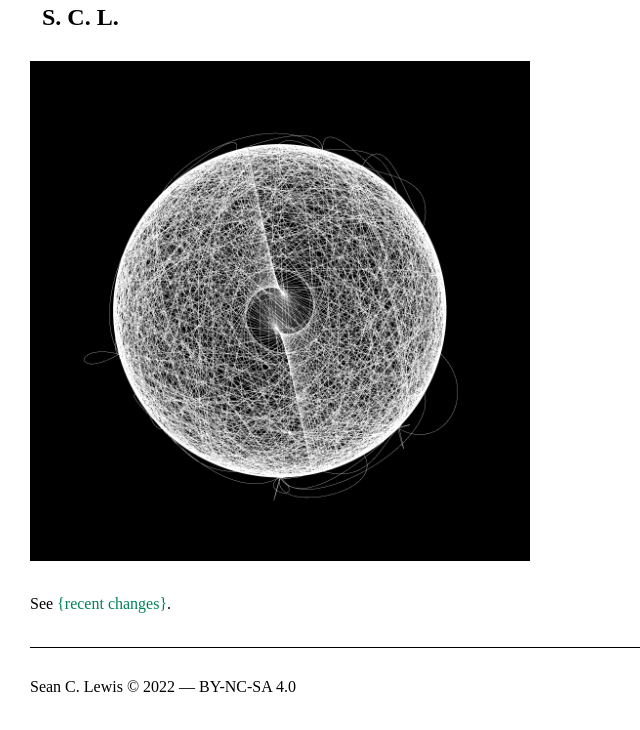
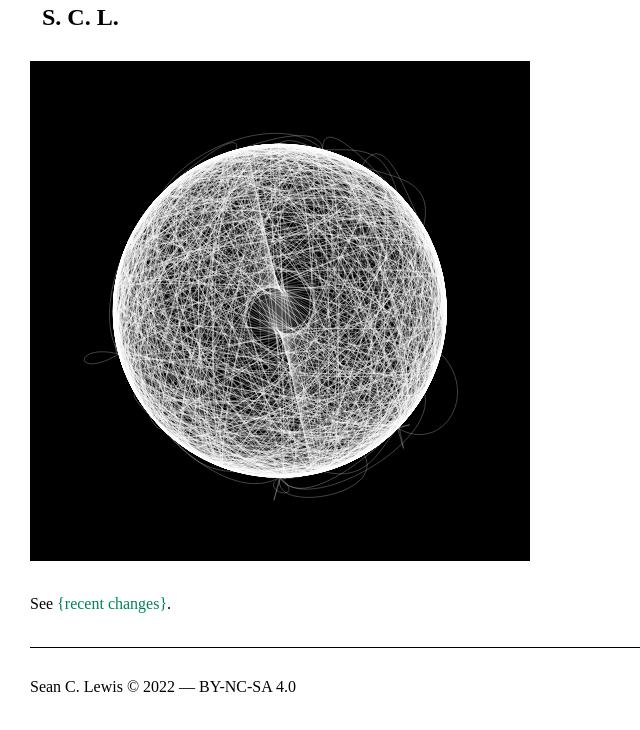
Before and after one commit to seanlabean/the-henge, a plain HTML site: page site/home.html in a window 1280 px wide. Shown: the part 128-858 px from the top of the page, without its empty margins (0-640 px from the left). Drawn offline with Linux system fonts and the light colour scheme.

Commit message:
final commit, migrating to seanlabean.github.io

```diff
--- a/site/home.html
+++ b/site/home.html
@@ -14,7 +14,7 @@
   <main><h2>&ensp;S. C. L.&nbsp;</h2>
     <figure>
       <!--<img src='../media/pics/ceiling_desat.png' alt="Desaturated ceiling of Westminster Abbey. Credit: Ashley Lian"/>-->
-      <img src='../media/icon/d.png' width=500px/>
+      <img src='../media/icon/d.svg' width=500px/>
     </figure>
     <p>See <a href='changes.html'>recent changes</a>.</p>
     <ul></ul>
```
Also changed, not shown: media/icon/e.png (added), media/icon/e.svg (added).
